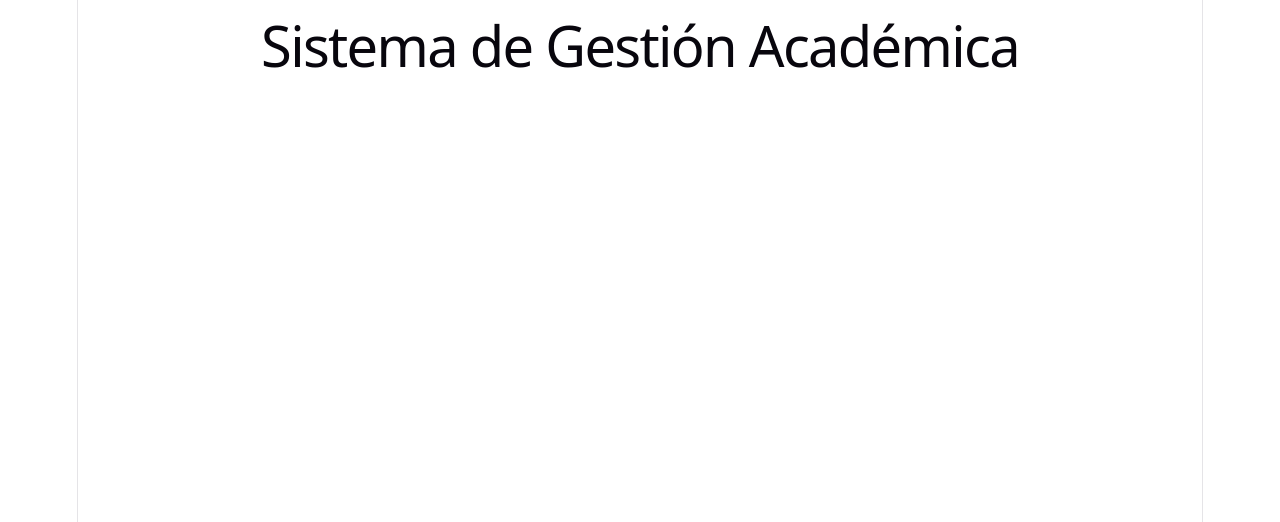
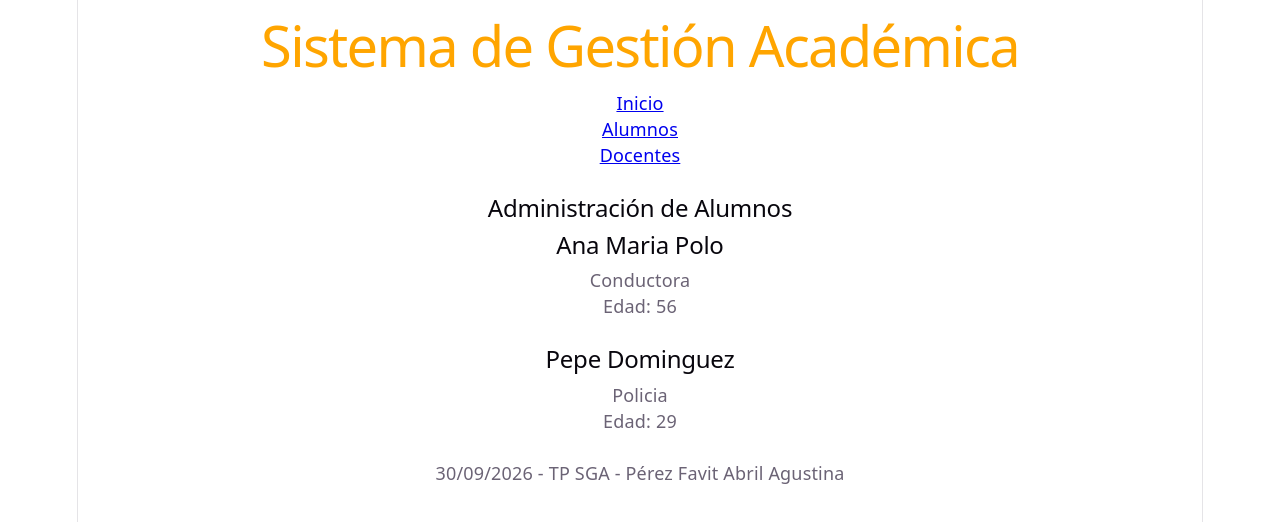
Before and after one commit to abrilfaviit-sketch/SGA, a React (Vite) app in the folder Frontend-react/: page / in a window 1280 px wide. Shown: the top 522 px of the page. Built offline with nearby package versions, Linux system fonts and the light colour scheme.

Commit message:
Clase 28  - props

```diff
--- a/Frontend-react/src/App.jsx
+++ b/Frontend-react/src/App.jsx
@@ -1,8 +1,29 @@
-import Titulo from './components/Titulo'
+import Titulo from './components/Titulo' //le puedo cambiar el nombre
+import {Navbar} from  './components/Navbar' //al exportar así ya no lo puedo cambiar el nombre, ya que lo exporté con el mismo nombre, si lo exporto default puedo cambiarle el nombre al importarlo.
+import {Footer} from './components/Footer' //le digo q quiero importar el componente Footer.jsx
+import TarjetaAlumno from './components/TarjetaAlumno'
 function App ()
 {
   return(
-    <Titulo/>
+    <>
+      <Titulo texto="Sistema de Gestión Académica" color =" orange"/>
+      <Navbar /> <br></br>
+      <h2>Administración de Alumnos</h2>
+      <TarjetaAlumno
+      nombre="Ana Maria Polo"
+      carrera="Conductora"
+      edad="56"/> <br></br>
+
+      <TarjetaAlumno
+      nombre="Pepe Dominguez"
+      carrera="Policia"
+      edad="29"/>
+      <br></br>
+      <Footer />
+    </>
   )
 }
 export default App
+//ocupamos fragment <> </> para poder retornar varios elementos, ya que react solo puede retornar un elemento, y si queremos retornar varios elementos, los envolvemos en un fragment.
+//prepare mi texto para q pase el titulo con props
+//las props son de solo lectura
--- /dev/null
+++ b/Frontend-react/src/components/Footer.jsx
@@ -0,0 +1,8 @@
+ export function Footer ()
+{
+    return(
+        <footer>
+          <p>30/09/2026 - TP SGA - Pérez Favit Abril Agustina</p>
+        </footer>
+     )
+}
--- /dev/null
+++ b/Frontend-react/src/components/Navbar.jsx
@@ -0,0 +1,12 @@
+ export function Navbar () //forma 2 el export
+{
+    return ( //todos retorna la info donde sean llamados
+        <nav>
+            <a href="#">Inicio</a><br></br>
+            <a href="#">Alumnos</a><br></br>
+            <a href="#">Docentes</a>
+        </nav>
+    )
+}
+//export default Navbar //forma 1
+//la salida de nuestra app es app.jsx donde se le da la estrucutra, el main es donde llama a app.jsx y ahí sale
--- /dev/null
+++ b/Frontend-react/src/components/TarjetaAlumno.jsx
@@ -0,0 +1,11 @@
+function TarjetaAlumno({nombre, carrera, edad})
+{
+    return (
+        <article>
+            <h2>{nombre}</h2>
+            <p>{carrera}</p>
+            <p> Edad: {edad}</p>
+        </article>
+    )
+}
+ export default TarjetaAlumno
--- a/Frontend-react/src/components/Titulo.jsx
+++ b/Frontend-react/src/components/Titulo.jsx
@@ -1,7 +1,8 @@
-function Titulo ()
+function Titulo ({texto, color })//(props) props es una objeto q recibe más de 1 elemento
 {
     return (
-        <h1>Sistema de Gestión Académica</h1>
+        <h1 style= {{color: color}}>{texto}</h1>
     )
 }
 export default Titulo
+//o le puedo sacar props y pongo texto y color y cambio el h1
```
